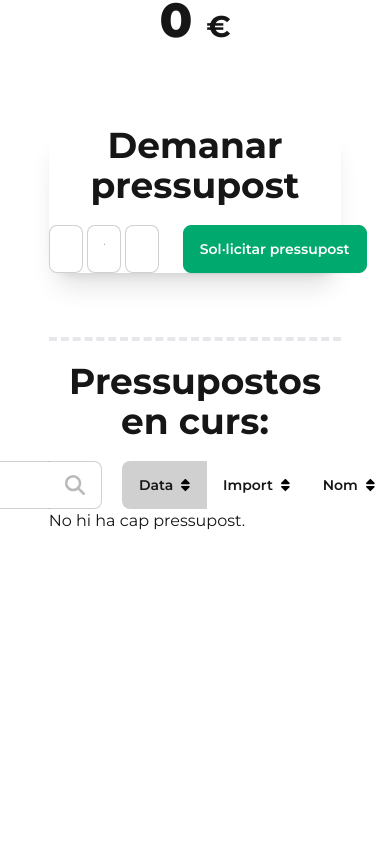
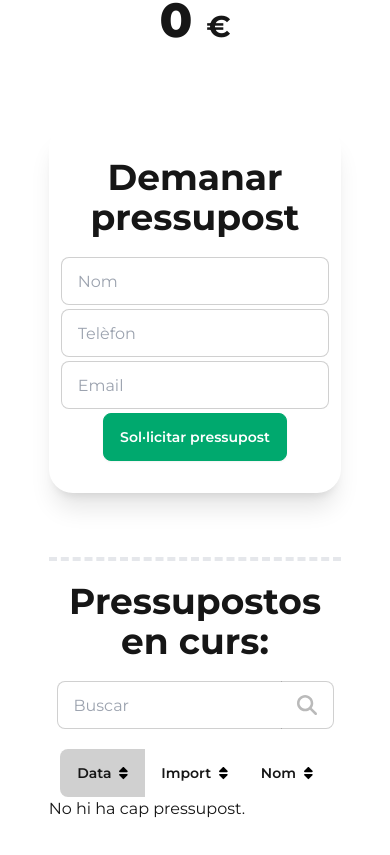
Before and after one commit to opujade/budget-calculation-app, a React (Vite) app: page /prices in a window 390 px wide. Shown: the part 1756-2611 px from the top of the page. Before the commit the page ends 2329 px from the top, so only its background shows below. Built offline with nearby package versions, Linux system fonts and the light colour scheme.

Commit message:
responsive design added

```diff
--- a/src/pages/Home/index.jsx
+++ b/src/pages/Home/index.jsx
@@ -2,9 +2,9 @@ import { Link } from 'react-router-dom';
 
 export const Home = () => {
   return (
-    <div className="hero min-h-screen bg-header-pattern">
+    <div className="hero overflow-hidden min-h-screen bg-header-pattern">
       <div className="hero-content text-center text-neutral-content">
-        <div className="max-w-md text-gray-950">
+        <div className="md:max-w-md text-gray-950">
           <h1 className="mb-5 text-5xl font-bold">Benvingut/uda!</h1>
           <p className="mb-5">
             En aquesta pàgina podràs calcular el pressupost total dels serveis d'informàtica que oferim. Fes clic al enllaç per començar amb el teu projecte!
--- a/src/pages/Prices/Budgets.jsx
+++ b/src/pages/Prices/Budgets.jsx
@@ -93,11 +93,11 @@ export const Budgets = ({ checkMethods }) => {
 
   return (
     <>
-      <div className="mx-auto md:w-5/6 shadow-xl md:p-10 rounded-3xl mt-8 mb-16">
+      <div className="mx-auto md:w-5/6 shadow-xl md:p-10 p-3 rounded-3xl mt-8 mb-16">
         <h3 className="font-bold text-4xl md:mt-3 mt-5 mb-5 md:text-start text-center">
           Demanar pressupost
         </h3>
-        <form className="flex my-5 gap-1" onSubmit={onSubmit}>
+        <form className="flex md:flex-row flex-col items-center my-5 gap-1" onSubmit={onSubmit}>
           <input
             className="input input-bordered w-full max-w-xs"
             type="text"
@@ -125,7 +125,7 @@ export const Budgets = ({ checkMethods }) => {
             onChange={onEmailChange}
             required
           />
-          <button className="btn btn-success text-white ms-5" type="submit">
+          <button className="btn btn-success text-white md:ms-5" type="submit">
             Sol·licitar pressupost
           </button>
         </form>
@@ -135,8 +135,8 @@ export const Budgets = ({ checkMethods }) => {
         <h3 className="font-bold text-4xl md:mt-10 mt-5 mb-5 md:text-start text-center">
           Pressupostos en curs:
         </h3>
-        <div className='flex justify-end'>
-          <div className="join mx-5 flex">
+        <div className='flex md:flex-row flex-col justify-center items-center gap-5 md:justify-end'>
+          <div className="join flex">
             <input
               className="input input-bordered border-e-0 join-item"
               type="text"
--- a/src/pages/Prices/PaymentOptions.jsx
+++ b/src/pages/Prices/PaymentOptions.jsx
@@ -1,15 +1,12 @@
-import { useState } from "react";
 import { useNewUserContext, useUpdateNewUserContext } from "../../context/UsersProvider";
 
 export const PaymentOptions = () => {
-    const [checked, setChecked] = useState(false);
     const newUser = useNewUserContext();
     const updateNewUser = useUpdateNewUserContext();
 
     const handleCheck = () => {
         let newUserAux = newUser;
-        let checkedState = checked;
-        setChecked(!checkedState);
+        let checkedState = newUserAux.discount;
         newUserAux.discount = !checkedState;
         updateNewUser(newUserAux);
     }
@@ -18,7 +15,7 @@ export const PaymentOptions = () => {
         <div className="flex justify-center">
             <label className="label cursor-pointer gap-5">
                 <span className="label-text">Pagament mensual</span>
-                <input type="checkbox" className="toggle" checked={checked} onChange={handleCheck} />
+                <input type="checkbox" className="toggle" checked={newUser.discount} onChange={handleCheck} />
                 <span className="label-text">Pagament anual</span>
             </label>
         </div>
--- a/src/pages/Prices/UserBudget.jsx
+++ b/src/pages/Prices/UserBudget.jsx
@@ -1,12 +1,12 @@
 export const UserBudget = ({ user }) => {
   return (
-    <li className="mx-auto md:w-5/6 shadow-xl md:p-10 rounded-3xl mt-8 mb-16 flex">
-      <div className="w-2/5">
+    <li className="mx-auto md:w-5/6 shadow-xl md:p-10 rounded-3xl mt-8 mb-16 flex md:flex-row flex-col items-center">
+      <div className="md:w-2/5">
         <h3 className="font-bold text-4xl">{user.nom}</h3>
-        <p className="mt-3">{user.email}</p>
-        <p className="mt-3">{user.tel}</p>
+        <p className="md:mt-3">{user.email}</p>
+        <p className="md:mt-3">{user.tel}</p>
       </div>
-      <div className="w-2/5">
+      <div className="md:w-2/5 md:my-0 my-10">
         <p className="font-bold">Serveis contractats:</p>
         <ul>
           {user.serveis.map((servei) => (
@@ -27,7 +27,7 @@ export const UserBudget = ({ user }) => {
           ))}
         </ul>
       </div>
-      <div className="w-1/5">
+      <div className="md:w-1/5 my-4">
         <p className="text-end mb-3">Total:</p>
         <p className="text-5xl font-extrabold text-end">
           {user.total} <span className="text-3xl font-bold">€</span>
```
